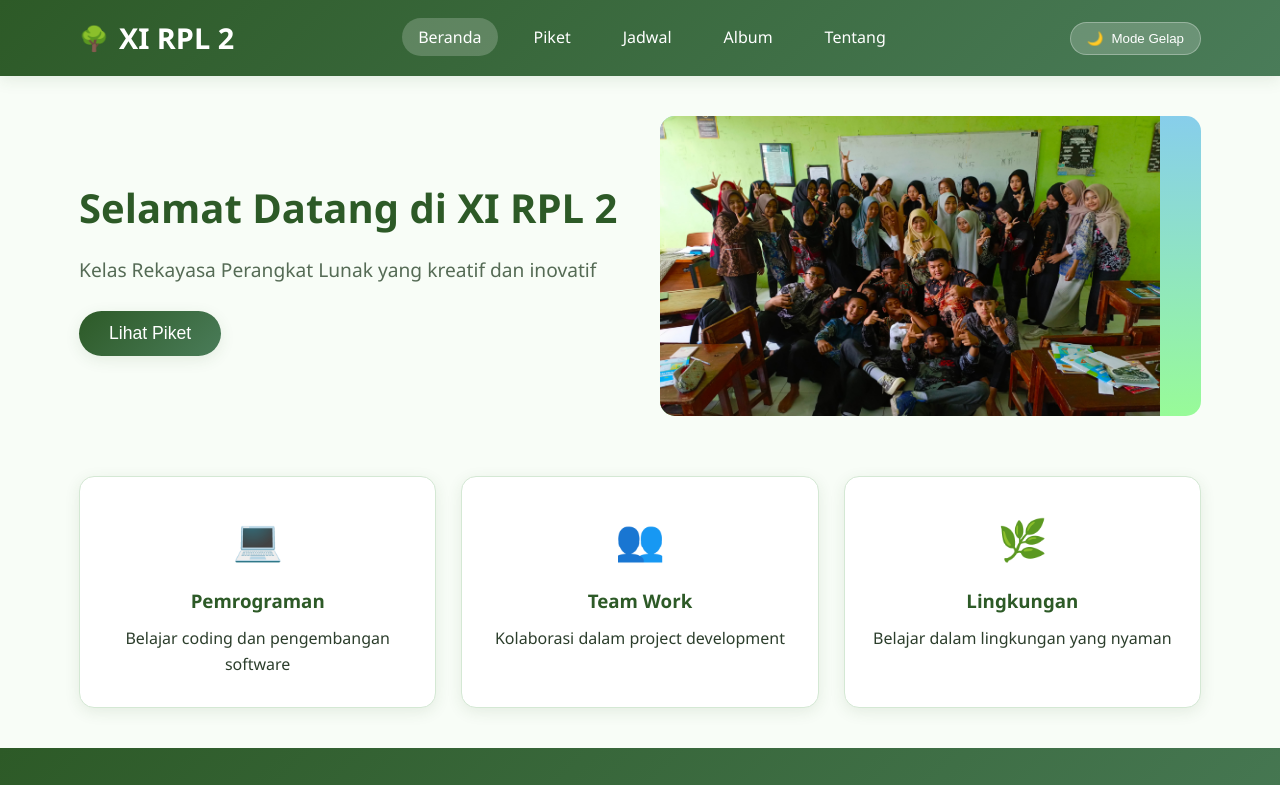
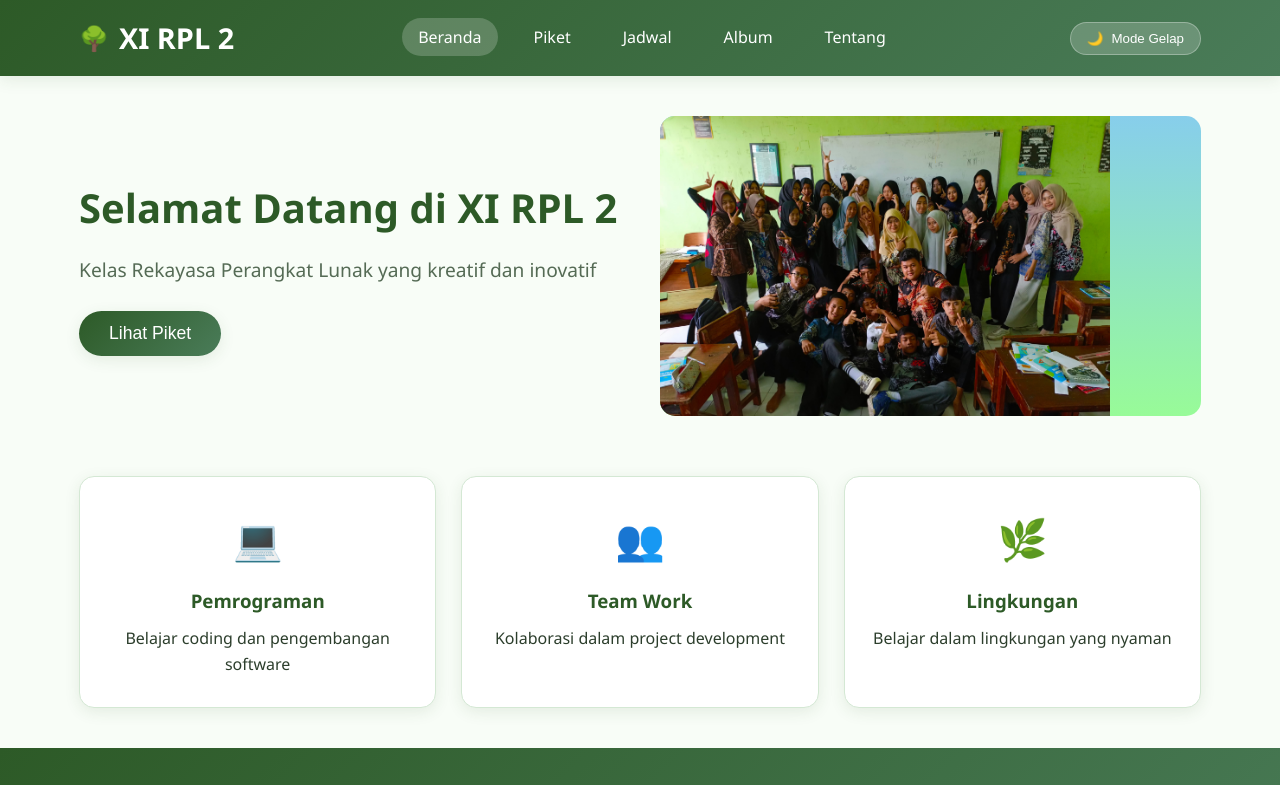
Before and after one commit to rekayasa2/rekayasa2, a plain HTML site: page index.html in a window 1280 px wide. Shown: the top 785 px of the page. Drawn offline with Linux system fonts and the light colour scheme.

Commit message:
Update index.html

```diff
--- a/index.html
+++ b/index.html
@@ -39,7 +39,7 @@
                     </div>
                     <div class="hero-image">
                         <div class="forest-scene">
-                            <img src="images\beranda.jpg" width="500px" height="350px" alt="">
+                            <img src="images\beranda.jpg" width="450px" height="350px" alt="">
                         </div>
                     </div>
                 </div>
```
